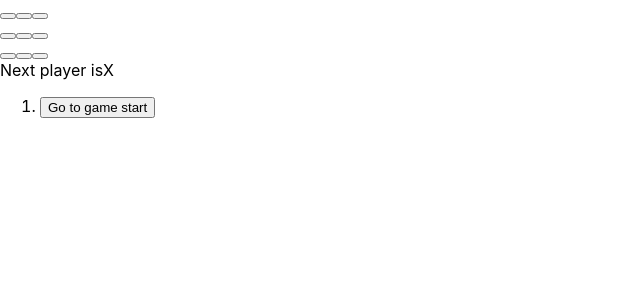
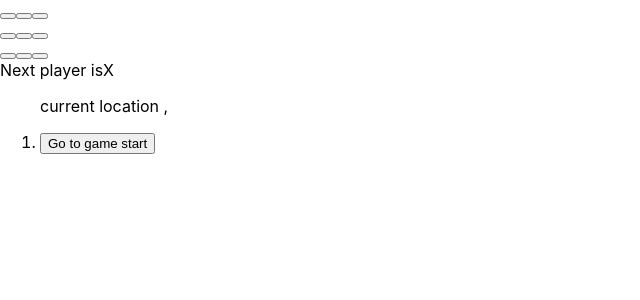
Before and after one commit to nicholeemma/tictactoe, a React (Create React App) app: page / in a window 1280 px wide. Shown: the top 300 px of the page, without its empty margins (0-640 px from the left). Built offline with nearby package versions, Linux system fonts and the light colour scheme.

Commit message:
show the current position

```diff
--- a/src/index.css
+++ b/src/index.css
@@ -11,3 +11,8 @@ code {
   font-family: source-code-pro, Menlo, Monaco, Consolas, 'Courier New',
     monospace;
 }
+
+.move-list-item-selected{
+  float: left;
+  font-weight: bold;
+}
--- a/src/index.js
+++ b/src/index.js
@@ -95,6 +95,8 @@ class Game extends React.Component {
        }],
        stepNumber: 0,
        xIsNext: true,
+       locationX: 0,
+       locationY: 0,
     }
   }
 
@@ -111,9 +113,13 @@ class Game extends React.Component {
     this.setState({
       history: history.concat([{
         squares: squares,
+        locationX: parseInt(i / 3) + 1,
+      locationY: i % 3 + 1,
       }]),
       stepNumber : history.length,
-      xIsNext: !this.state.xIsNext})
+      xIsNext: !this.state.xIsNext,
+
+    })
   }
 
   jumpTo(step) {
@@ -126,15 +132,20 @@ class Game extends React.Component {
     const history = this.state.history;
     const current = history[this.state.stepNumber];
     const winner = calculateWinner(current.squares);
+    const locationY = this.state.locationY;
+    const locationX = this.state.locationX;
 
     const moves = history.map((step, move) => {
       const desc = move ?
       'Go to move #' + move:
       'Go to game start';
       return (
+        <div>
+         <p>current location {step.locationX}, {step.locationY}</p>
         <li key={move}>
           <button onClick={() => this.jumpTo(move)}>{desc}</button>
         </li>
+        </div>
       )
     })
     let status;
@@ -150,6 +161,7 @@ class Game extends React.Component {
           <Board
             squares={current.squares}
             onClick={(i) => this.handleClick(i)}/>
+
         </div>
         <div className="game-info">
           <div>{status}</div>
```
